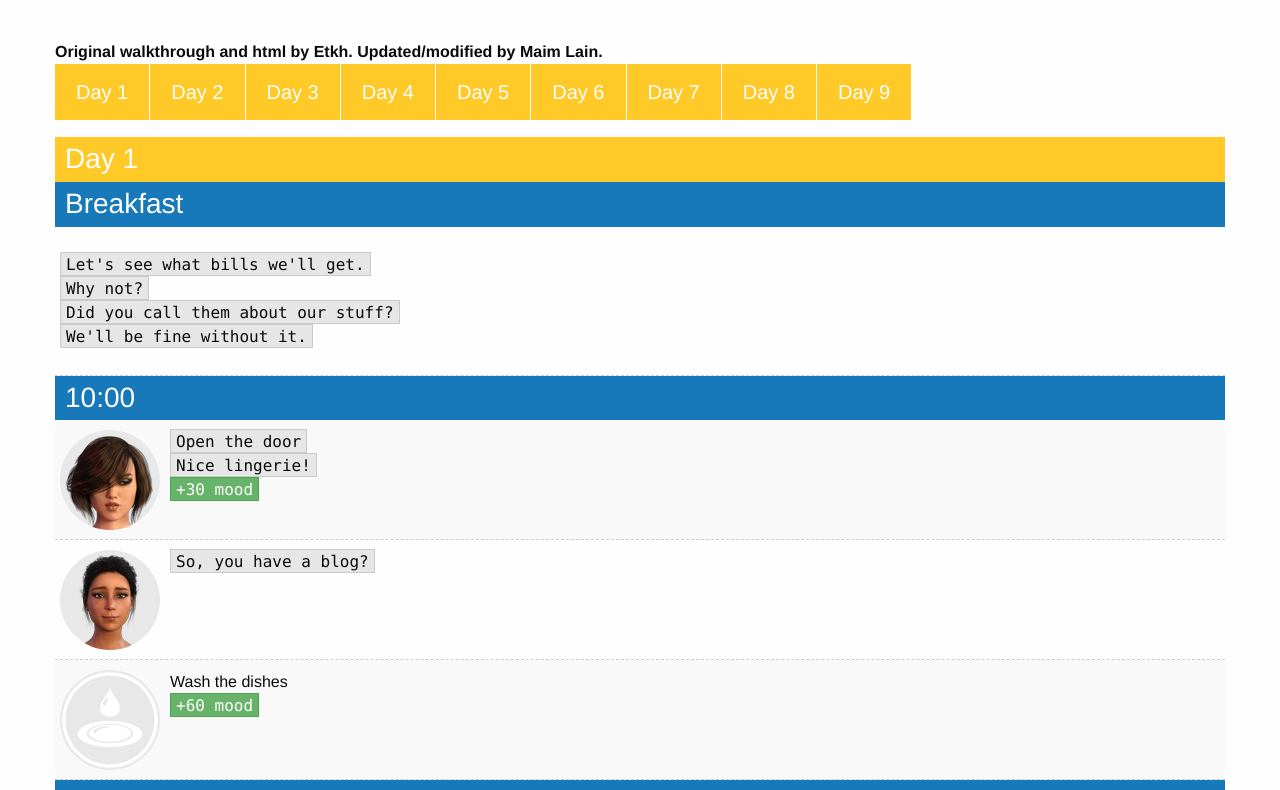
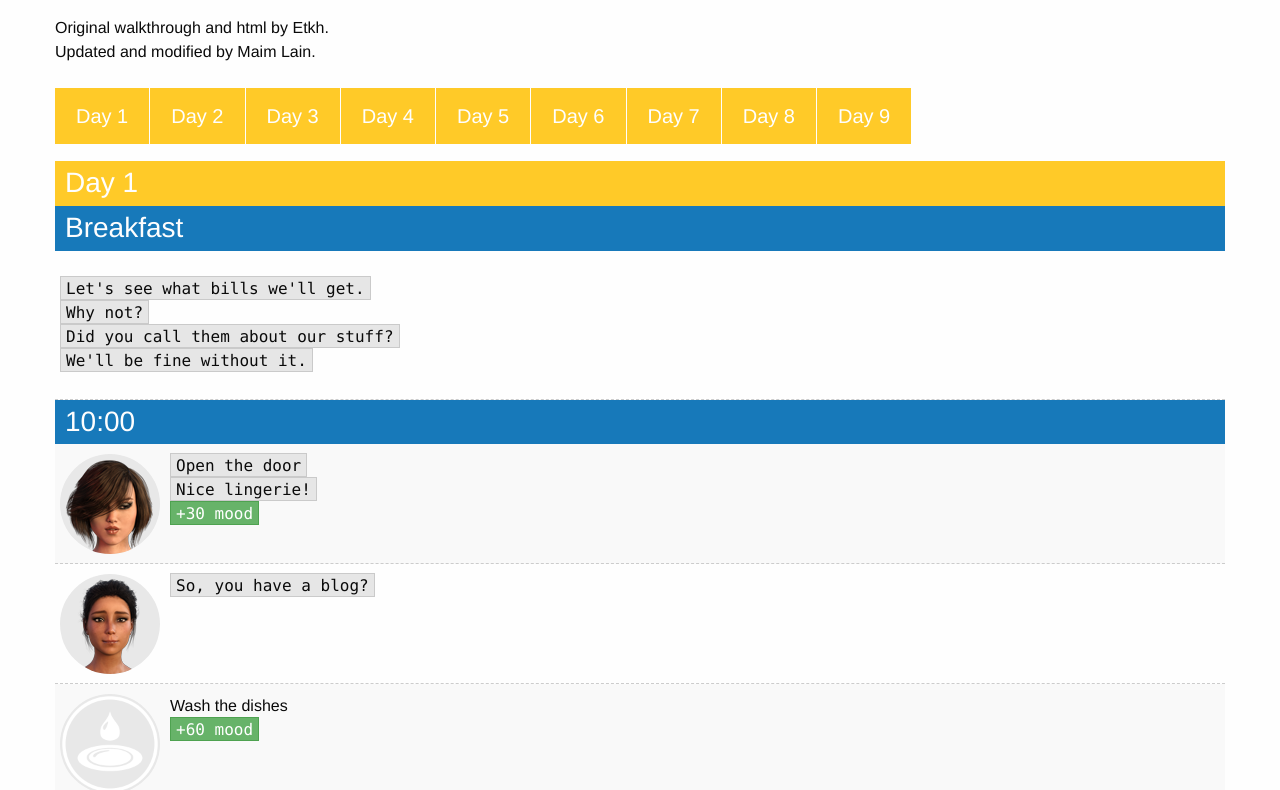
Before and after one commit to maim-lain/bigbrother, a plain HTML site: page index.html in a window 1280 px wide. Shown: the part 126-916 px from the top of the page. Drawn offline with Linux system fonts and the light colour scheme.

Commit message:
Update index.html

```diff
--- a/index.html
+++ b/index.html
@@ -18,10 +18,9 @@
 <br>
 <div class="row">
     <div class="large-12 columns">
-		<br>
-        <b>
-            Original walkthrough and html by Etkh. Updated/modified by Maim Lain.
-        </b>
+            Original walkthrough and html by Etkh.<br>
+			Updated and modified by Maim Lain.
+        <br>
         <br>
         <div class="warning button-group large">
             <a href="#day-1" class="button">Day 1</a>
```
